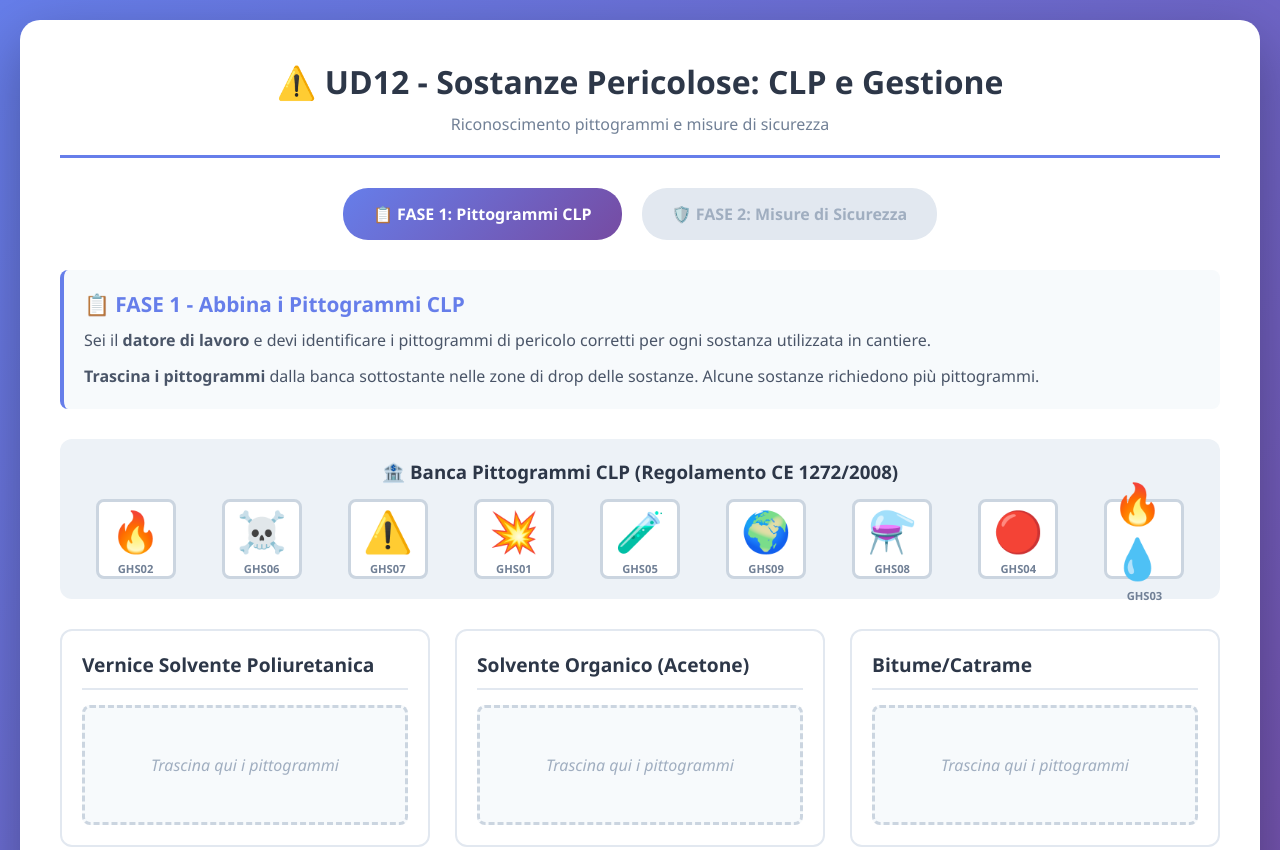
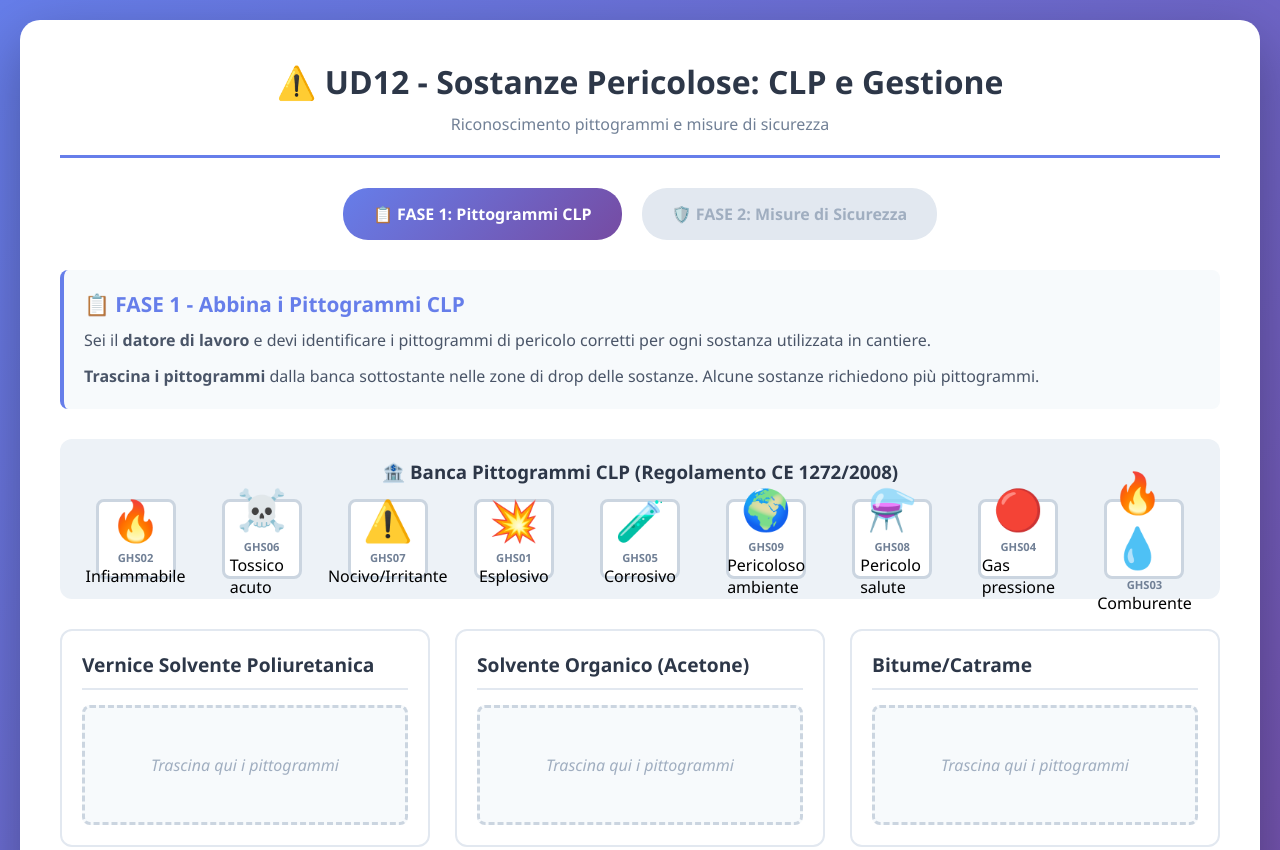
Before and after one commit to FraBellucci/Integrazioni-Costruzioni-UD12, a plain HTML site: page index.html in a window 1280 px wide. Shown: the top 850 px of the page. Drawn offline with Linux system fonts and the light colour scheme.

Commit message:
Update index.html

```diff
--- a/index.html
+++ b/index.html
@@ -600,6 +600,7 @@
                 <div class="pictogram" draggable="true" data-pictogram-id="${p.id}">
                     <div class="pictogram-icon">${p.icon}</div>
                     <div class="pictogram-code">${p.id}</div>
+                    <div class="pictogram-name">${p.name}</div>
                 </div>
             `).join('');
         }
```
